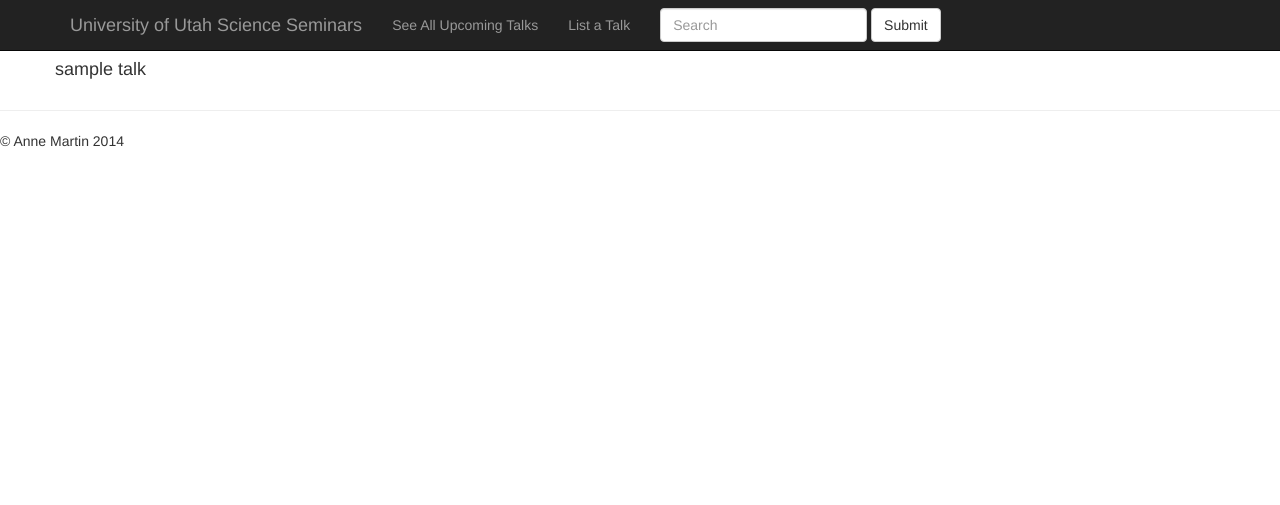
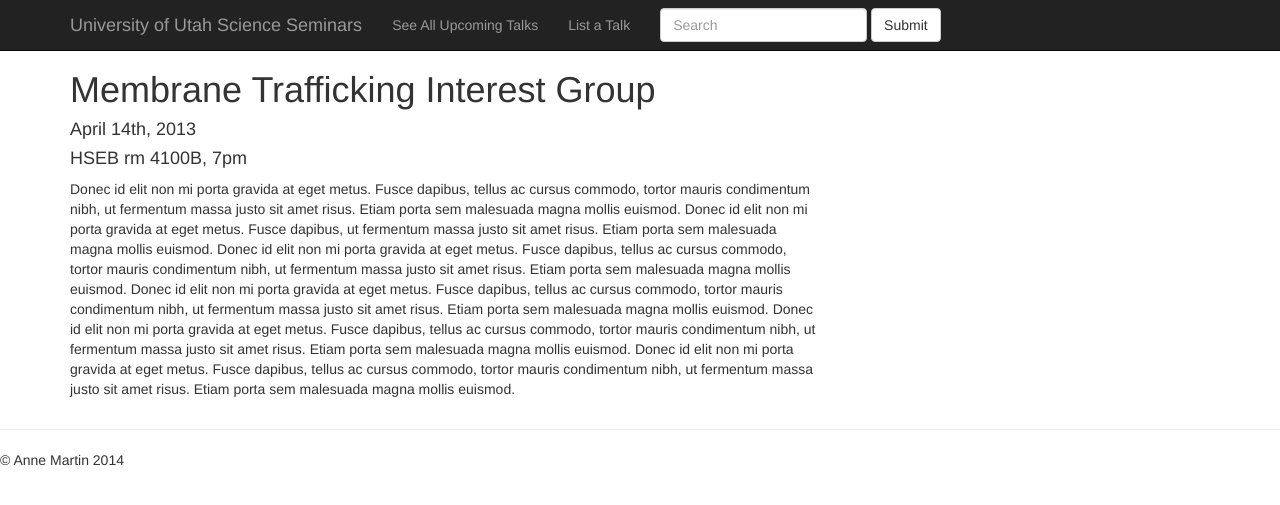
Before and after one commit to annebrogdon/Django_Seminars, a Django app: template static/templates/sampletalk.html in a window 1280 px wide. Shown: the top 505 px of the page. Run offline with Django 3.2, Linux system fonts and the light colour scheme; the template is opened without the code that fills it, so the values that code supplies are empty; parts of the project's set-up code (start-up, migrations or seed data) failed here and were passed over; some libraries are stand-ins or nearby versions.

Commit message:
Adjusting a fake sample talk and editing form

```diff
--- a/src/signups/models.py
+++ b/src/signups/models.py
@@ -7,6 +7,9 @@ class SignUp(models.Model):
     Seminar_Title = models.CharField(max_length=120, null=True, blank = True)
     Date = models.CharField(max_length=120, null=True, blank = True)
     Description = models.CharField(max_length=600, null=True, blank = True)
+    Time_Start = models.CharField(max_length=20, null=True, blank = True)
+    Time_End = models.CharField(max_length=20, null=True, blank = True)
+    Department = models.CharField(max_length=20, null=True, blank = True)
     Your_Email = models.EmailField(null = False, blank = False)
     Password = models.CharField(max_length=20, null=True, blank = True)
     timestamp = models.DateTimeField(auto_now_add=True, auto_now=False)
--- a/static/templates/sampletalk.html
+++ b/static/templates/sampletalk.html
@@ -2,6 +2,11 @@
 
 {% block content %}
 
-<h4> sample talk </h4>
+    <div class="col-md-8">
+          <h1>Membrane Trafficking Interest Group</h1>
+          <h4>April 14th, 2013</h4>
+          <p><h4>HSEB rm 4100B, 7pm</h4></p>
+          <p>Donec id elit non mi porta gravida at eget metus. Fusce dapibus, tellus ac cursus commodo, tortor mauris condimentum nibh, ut fermentum massa justo sit amet risus. Etiam porta sem malesuada magna mollis euismod. Donec id elit non mi porta gravida at eget metus. Fusce dapibus, ut fermentum massa justo sit amet risus. Etiam porta sem malesuada magna mollis euismod. Donec id elit non mi porta gravida at eget metus. Fusce dapibus, tellus ac cursus commodo, tortor mauris condimentum nibh, ut fermentum massa justo sit amet risus. Etiam porta sem malesuada magna mollis euismod. Donec id elit non mi porta gravida at eget metus. Fusce dapibus, tellus ac cursus commodo, tortor mauris condimentum nibh, ut fermentum massa justo sit amet risus. Etiam porta sem malesuada magna mollis euismod. Donec id elit non mi porta gravida at eget metus. Fusce dapibus, tellus ac cursus commodo, tortor mauris condimentum nibh, ut fermentum massa justo sit amet risus. Etiam porta sem malesuada magna mollis euismod. Donec id elit non mi porta gravida at eget metus. Fusce dapibus, tellus ac cursus commodo, tortor mauris condimentum nibh, ut fermentum massa justo sit amet risus. Etiam porta sem malesuada magna mollis euismod. </p>
+        </div>
 
 {% endblock %}
```
Also changed, not shown: 1 other file.
